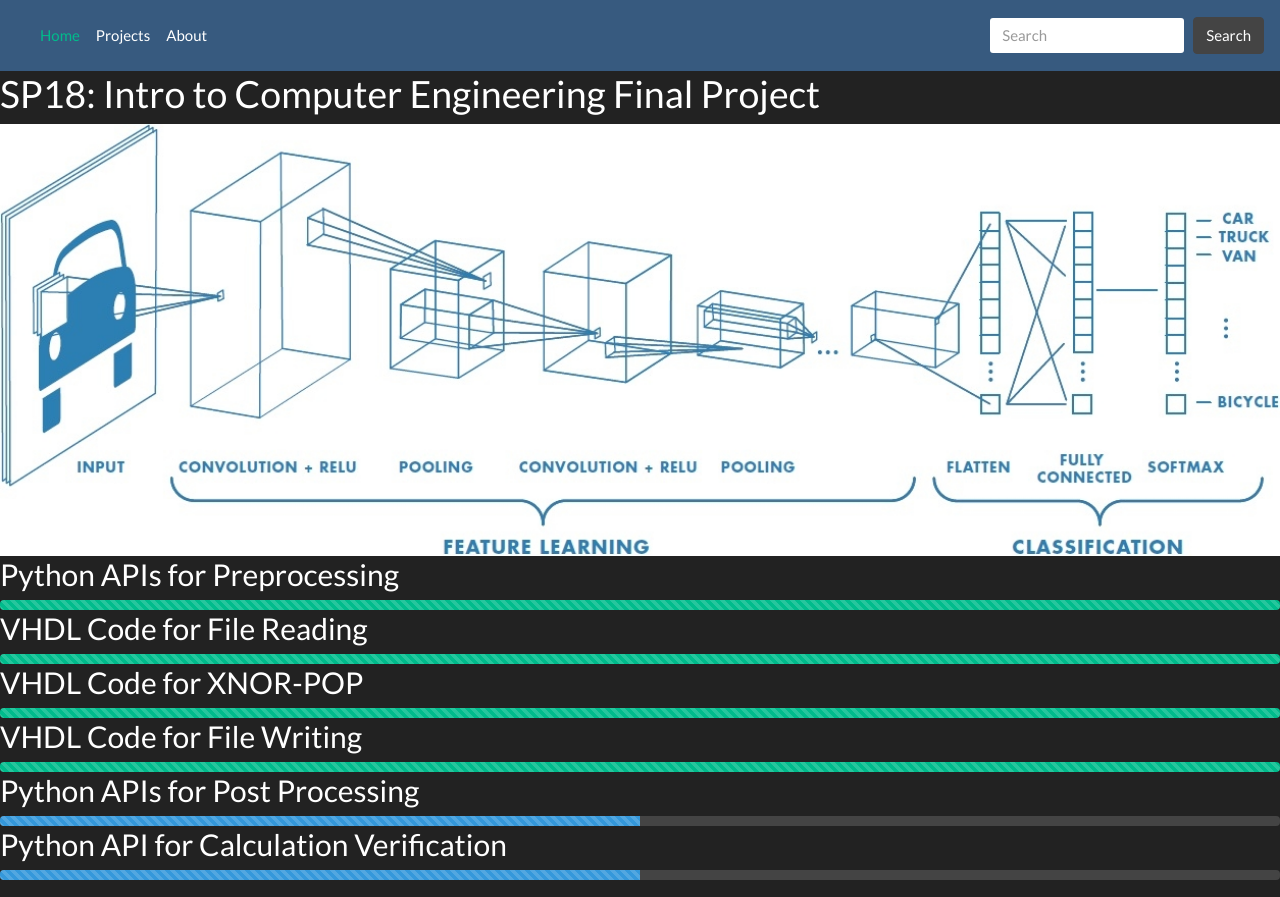
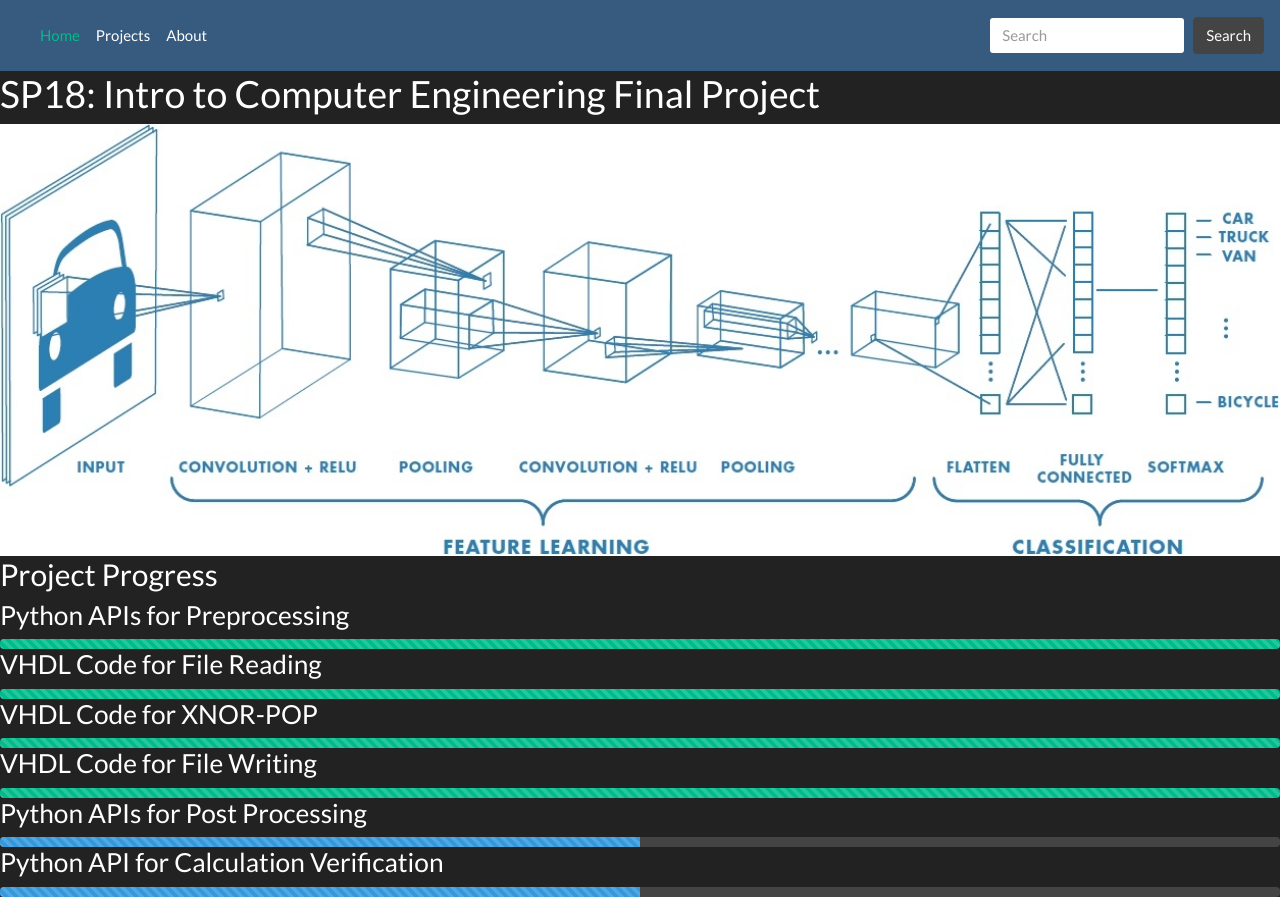
Before and after one commit to iuisefinalprojects/iuisefinalprojects.github.io, a plain HTML site: page pages/projects/ice/ice-proj.html in a window 1280 px wide. Drawn offline with Linux system fonts and the light colour scheme.

Commit message:
new info added

```diff
--- a/pages/projects/ice/ice-proj.html
+++ b/pages/projects/ice/ice-proj.html
@@ -36,34 +36,36 @@
 <h1>SP18: Intro to Computer Engineering Final Project </h1>
 
 <img src="images/conv.jpg" style='width:100%;' border="0" alt="Null">
-<h2>Python APIs for Preprocessing </h2>
+<h2> Project Progress </h2>
+
+<h3>Python APIs for Preprocessing </h3>
 <div class="progress">
 
   <div class="progress-bar progress-bar-striped bg-success" role="progressbar" style="width: 100%" aria-valuenow="100" aria-valuemin="0" aria-valuemax="100"></div>
 </div>
-<h2> VHDL Code for File Reading </h2>
+<h3> VHDL Code for File Reading </h3>
 <div class="progress">
 
   <div class="progress-bar progress-bar-striped bg-success" role="progressbar" style="width: 100%" aria-valuenow="100" aria-valuemin="0" aria-valuemax="100"></div>
 </div>
 
-<h2> VHDL Code for XNOR-POP </h2>
+<h3> VHDL Code for XNOR-POP </h3>
 <div class="progress">
 
   <div class="progress-bar progress-bar-striped bg-success" role="progressbar" style="width: 100%" aria-valuenow="100" aria-valuemin="0" aria-valuemax="100"></div>
 </div>
 
-  <h2> VHDL Code for File Writing </h2>
+  <h3> VHDL Code for File Writing </h3>
 <div class="progress">
   <div class="progress-bar progress-bar-striped bg-success" role="progressbar" style="width: 100%" aria-valuenow="100" aria-valuemin="0" aria-valuemax="100"></div>
 </div>
 
-<h2>Python APIs for Post Processing</h2>
+<h3>Python APIs for Post Processing</h3>
 <div class="progress">
 
   <div class="progress-bar progress-bar-striped bg-info" role="progressbar" style="width: 50%" aria-valuenow="50" aria-valuemin="0" aria-valuemax="100"></div>
 </div>
-<h2> Python API for Calculation Verification</h2>
+<h3> Python API for Calculation Verification</h3>
 <div class="progress">
 
   <div class="progress-bar progress-bar-striped bg-info" role="progressbar" style="width: 50%" aria-valuenow="50" aria-valuemin="0" aria-valuemax="100"></div>
```
